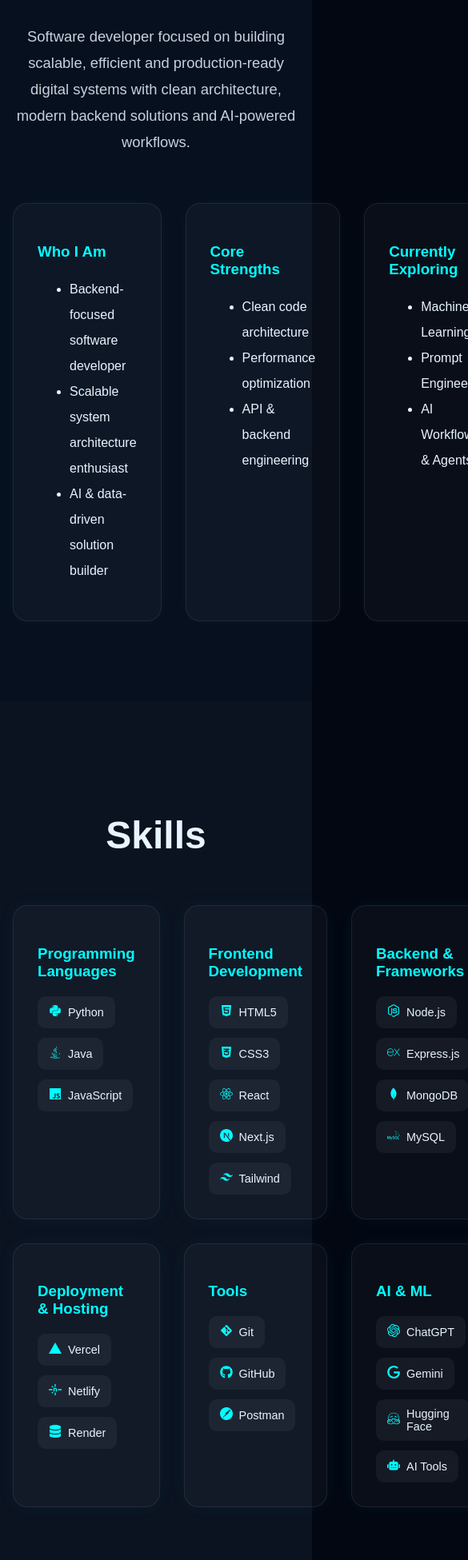
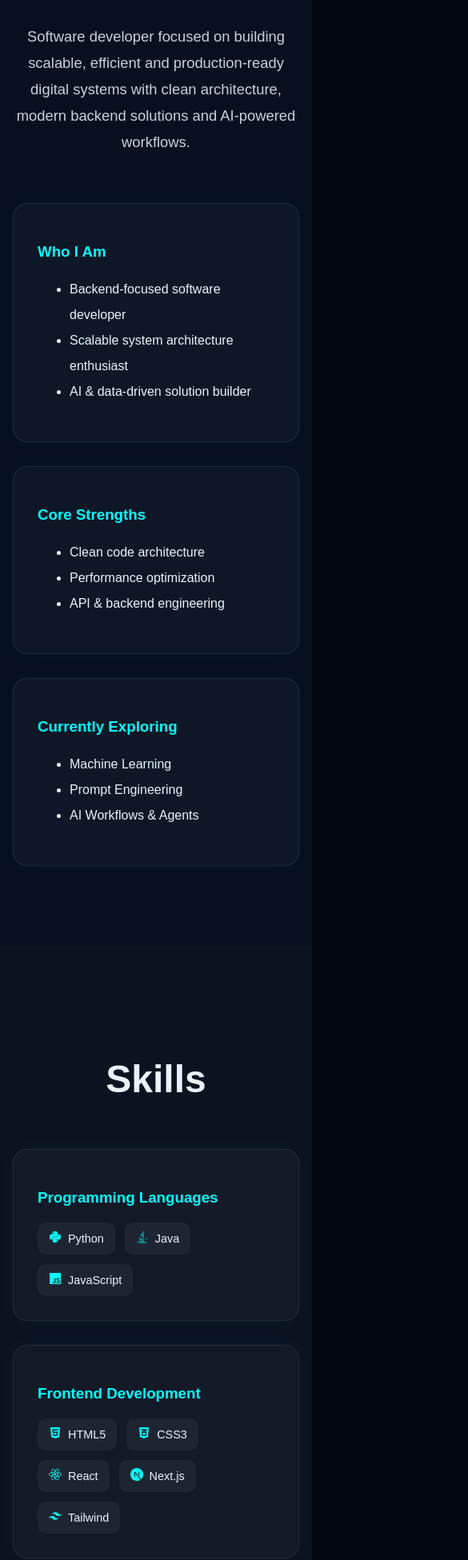
Before and after one commit to SoumaCh03/portfolio, a React app in the folder frontend/: page / in a window 390 px wide. Shown: the part 1190-3141 px from the top of the page at 80% size, 585 px wide, since content can reach past the window. Built offline with nearby package versions, Linux system fonts and the light colour scheme; the HTML template or start-up script is replaced by a standard one.

Commit message:
Fix mobile responsive layout for about skills and projects

```diff
--- a/frontend/src/components/About.jsx
+++ b/frontend/src/components/About.jsx
@@ -65,7 +65,12 @@
       <div
         style={{
           display: "grid",
-          gridTemplateColumns: "repeat(3, 1fr)",
+          gridTemplateColumns:
+            window.innerWidth <= 768
+              ? "1fr"
+              : window.innerWidth <= 1024
+              ? "repeat(2, 1fr)"
+              : "repeat(3, 1fr)",
           gap: "30px",
           maxWidth: "1200px",
           margin: "0 auto",
--- a/frontend/src/components/Projects.jsx
+++ b/frontend/src/components/Projects.jsx
@@ -58,8 +58,11 @@
       <div
         style={{
           display: "grid",
-          gridTemplateColumns: "repeat(auto-fit, minmax(320px, 1fr))",
-          gap: "30px",
+          gridTemplateColumns:
+            window.innerWidth <= 768
+              ? "1fr"
+              : "repeat(auto-fit, minmax(320px, 1fr))",
+                    gap: "30px",
         }}
       >
         {projects.map((project, index) => (
--- a/frontend/src/components/Skills.jsx
+++ b/frontend/src/components/Skills.jsx
@@ -108,7 +108,12 @@
       <div
         style={{
           display: "grid",
-          gridTemplateColumns: "repeat(3, 1fr)",
+          gridTemplateColumns:
+            window.innerWidth <= 768
+              ? "1fr"
+              : window.innerWidth <= 1024
+              ? "repeat(2, 1fr)"
+              : "repeat(3, 1fr)",
           gap: "30px",
         }}
       >
```
